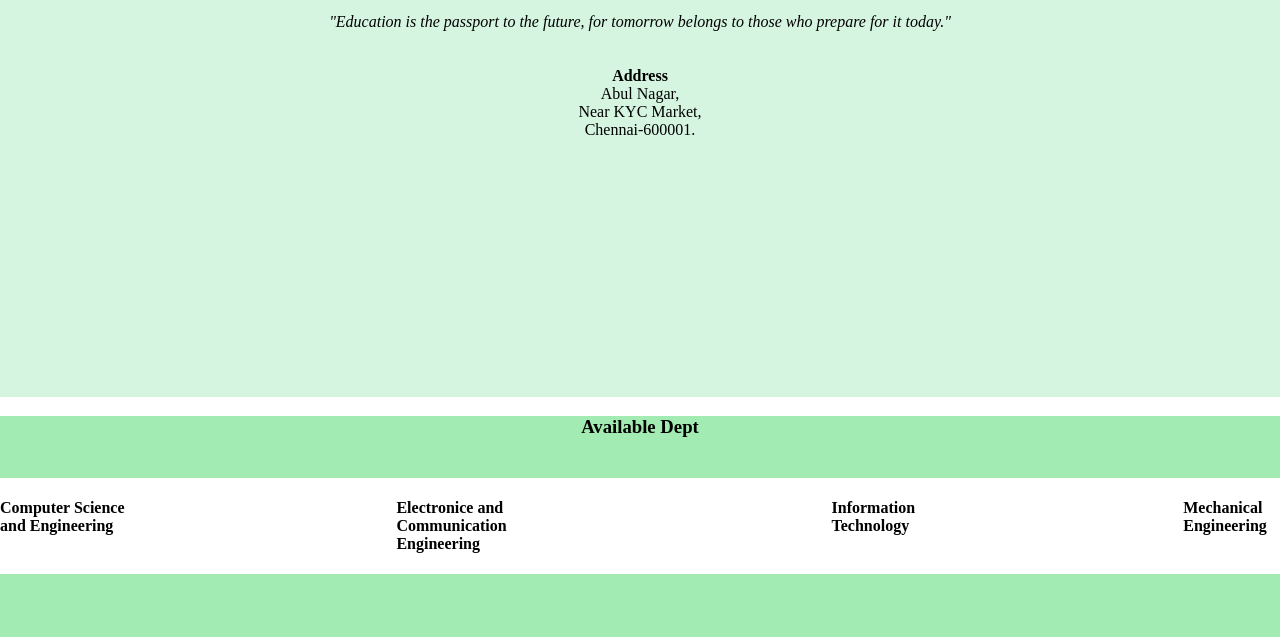
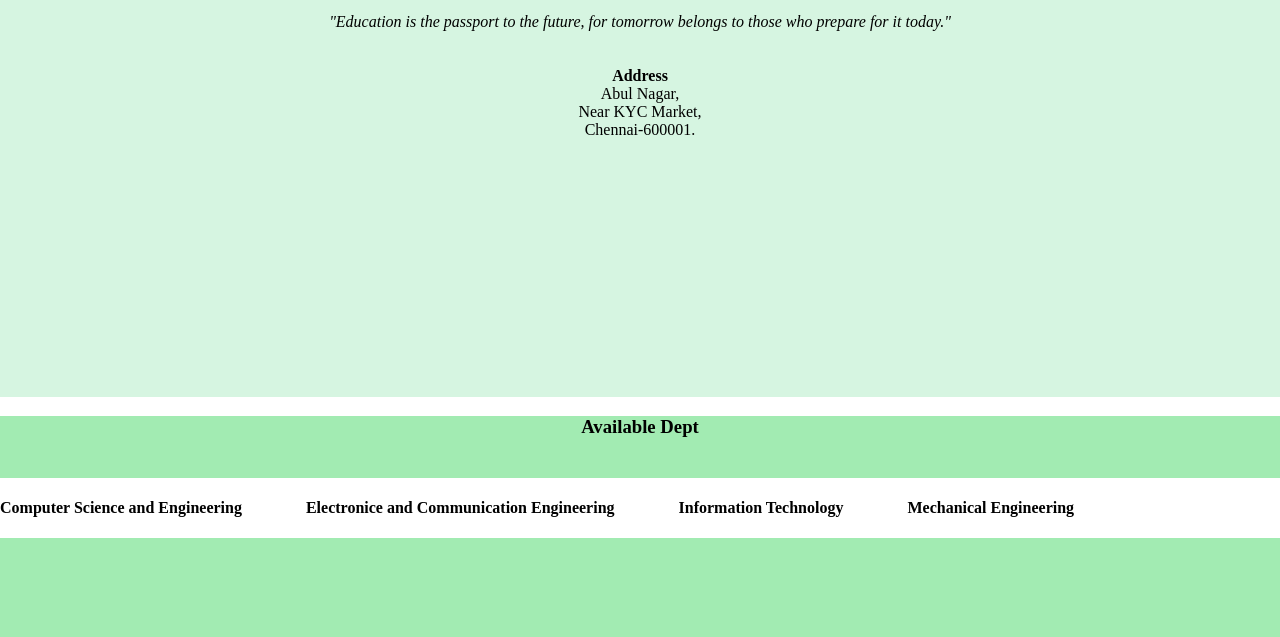
Before and after one commit to raji410/rkr, a plain HTML site: page index.html in a window 1280 px wide. Shown: the part 163-800 px from the top of the page. Drawn offline with Linux system fonts and the light colour scheme.

Commit message:
Update index.html

```diff
--- a/index.html
+++ b/index.html
@@ -42,7 +42,7 @@
             }
             #dept{
                 display:flex;
-                gap:20vw;
+                gap:5vw;
                 width:100vw;
                 margin-top:5vh;
                 background-color: white;
```
